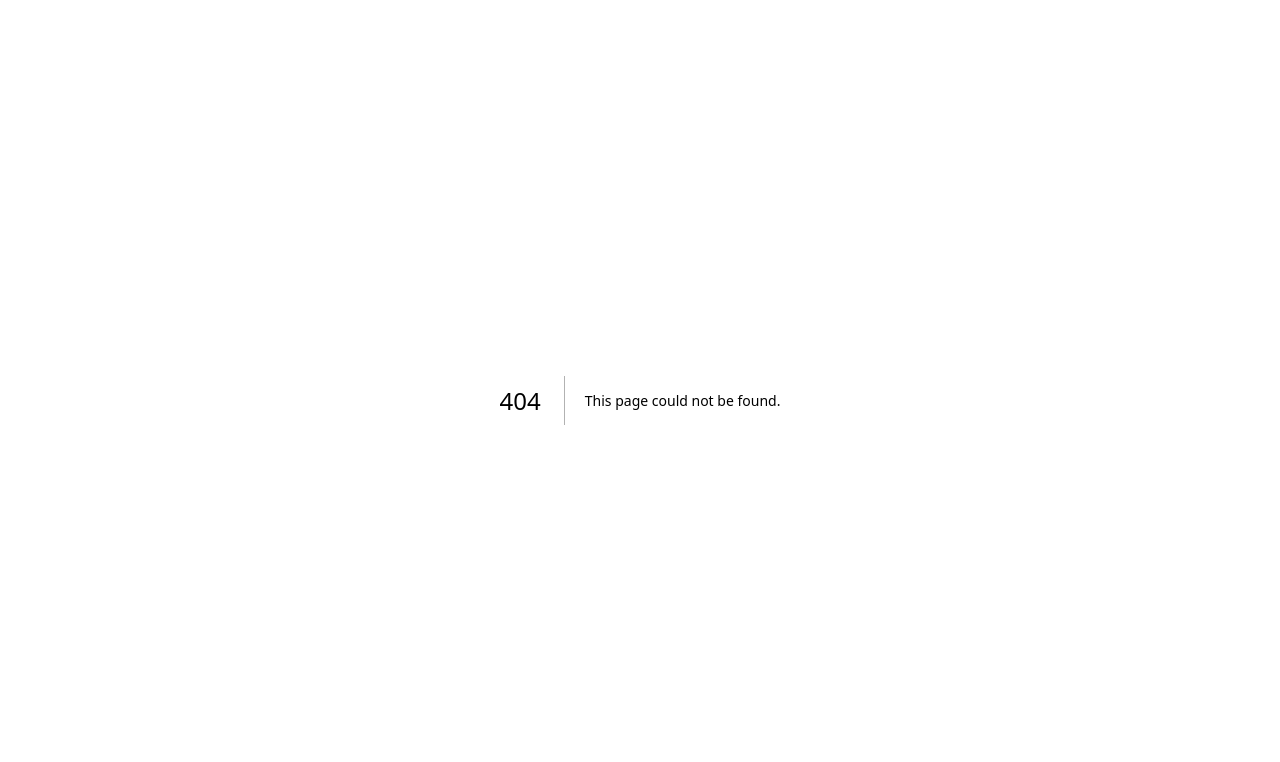
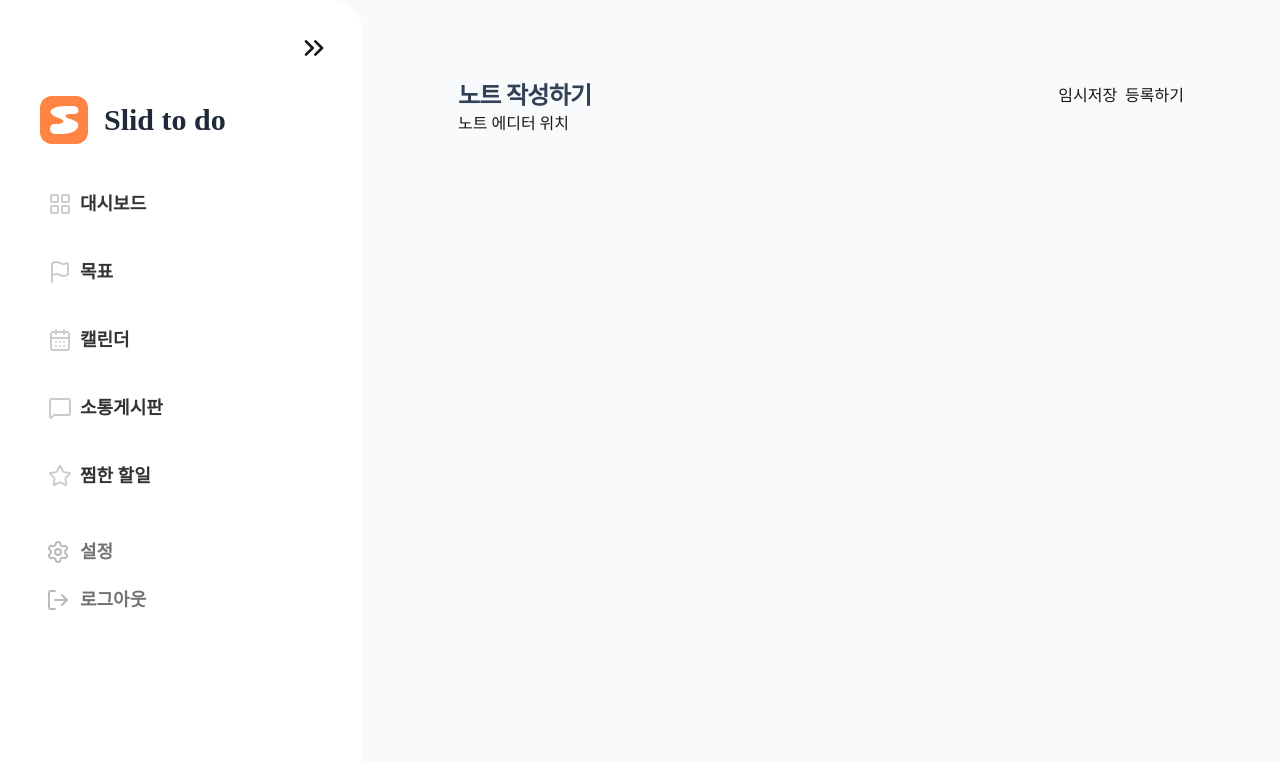
Before and after one commit to slidtodo/frontend, a Next.js app: page /goal/note/create in a window 1280 px wide. Before the commit this address had no page. Shown: the top 762 px of the page. Built offline with nearby package versions, Linux system fonts and the light colour scheme.

Commit message:
feat: goal/note/create 메인 페이지 레이아웃 생성

```diff
--- /dev/null
+++ b/src/app/(main)/goal/note/create/page.tsx
@@ -0,0 +1,18 @@
+import PageHeader from '@/shared/components/PageHeader';
+
+export default function Page() {
+  return (
+    <div className="flex flex-1 flex-col">
+      <section className="shirnk-0 flex items-center justify-between">
+        <PageHeader title={'노트 작성하기'} />
+        <div className="flex gap-2">
+          <button>임시저장</button>
+          <button>등록하기</button>
+        </div>
+      </section>
+      <section className="flex-1">
+        <div>노트 에디터 위치</div>
+      </section>
+    </div>
+  );
+}
--- a/src/shared/components/Modal/LinkUploadModal/index.tsx
+++ b/src/shared/components/Modal/LinkUploadModal/index.tsx
@@ -31,7 +31,10 @@ export function LinkUploadModal({ onConfirm }: LinkUploadModalProps) {
         />
         <button
           className="flex flex-1 items-center justify-center rounded-full bg-[#ff8442] px-[18px] py-[10px] text-sm font-semibold text-white md:py-[14px] md:text-lg md:text-[18px]"
-          onClick={() => onConfirm}
+          onClick={() => {
+            onConfirm(url);
+            closeModal();
+          }}
         >
           확인
         </button>
```
Also changed, not shown: src/shared/components/PageHeader/index.tsx (+3 -3 lines), src/app/(main)/goal/note/create/_components/NoteEditor/index.tsx (added).
